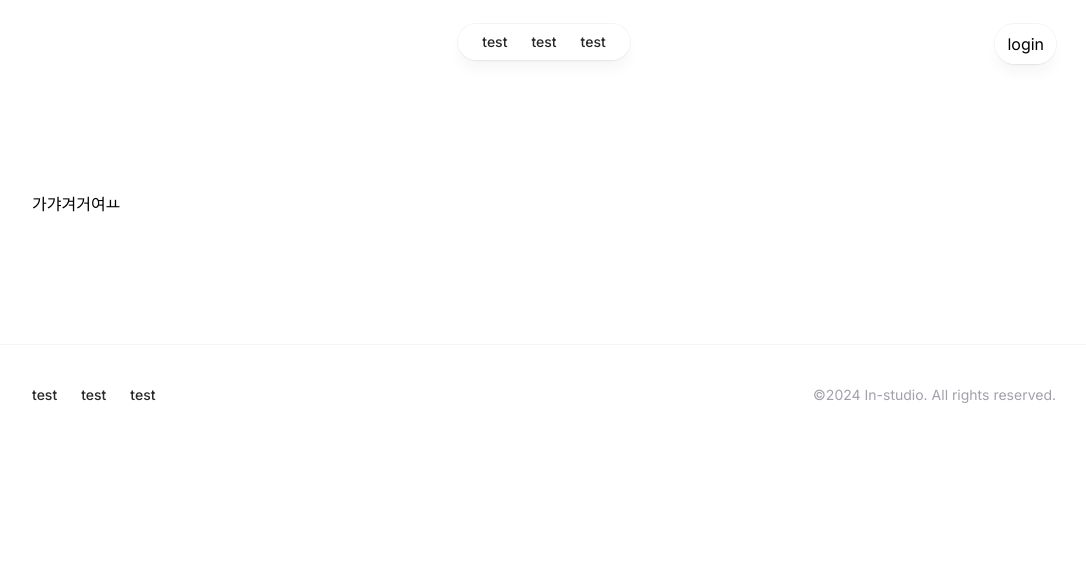
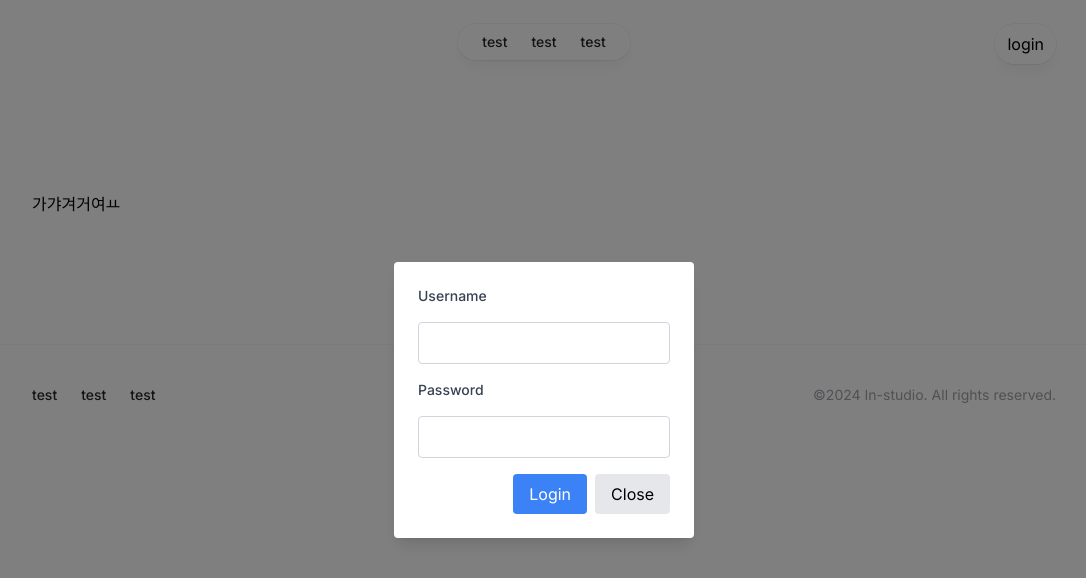
Before and after one commit to cheesu/next14template, a Next.js app: page / in a window 1280 px wide. Both pictures are taken after a click on the button "login". Shown: the top 578 px of the page, without its empty margins (96-1182 px from the left). Built offline with nearby package versions, Linux system fonts and the light colour scheme.

Commit message:
헤더 로그인 분리및 로그인 입력 모달 추가

```diff
--- a/src/components/layout/Header.tsx
+++ b/src/components/layout/Header.tsx
@@ -1,6 +1,7 @@
 import React from "react";
 import Image from "next/image"; // Next.js 프로젝트에서 이미지를 다룰 때 사용합니다.
 import Menu from "./Menu";
+import LoginButton from "../login/LoginButton";
 
 const Header = () => {
   return (
@@ -81,13 +82,7 @@ const Header = () => {
                   </div>
                   <div className="flex justify-end md:flex-1">
                     <div className="pointer-events-auto">
-                      <button
-                        type="button"
-                        aria-label="Switch to dark theme"
-                        className="group rounded-full bg-white/90 px-3 py-2 shadow-lg shadow-zinc-800/5 ring-1 ring-zinc-900/5 backdrop-blur transition dark:bg-zinc-800/90 dark:ring-white/10 dark:hover:ring-white/20"
-                      >
-                        login
-                      </button>
+                      <LoginButton />
                     </div>
                   </div>
                 </div>
@@ -96,7 +91,6 @@ const Header = () => {
           </div>
         </div>
       </div>
-      {/* 너무 길어지므로 이후 부분은 생략합니다. 필요한 부분을 추가해 주세요. */}
     </header>
   );
 };
--- /dev/null
+++ b/src/components/login/LoginButton.tsx
@@ -0,0 +1,30 @@
+"use client";
+import React, { useState } from "react";
+import LoginModal from "./LoginModal";
+
+const LoginButton = () => {
+  const [isModalOpen, setIsModalOpen] = useState(false);
+
+  const handleLoginClick = () => {
+    setIsModalOpen(true);
+  };
+
+  const handleModalClose = () => {
+    setIsModalOpen(false);
+  };
+  return (
+    <>
+      <button
+        onClick={handleLoginClick}
+        type="button"
+        aria-label="Switch to dark theme"
+        className="group rounded-full bg-white/90 px-3 py-2 shadow-lg shadow-zinc-800/5 ring-1 ring-zinc-900/5 backdrop-blur transition dark:bg-zinc-800/90 dark:ring-white/10 dark:hover:ring-white/20"
+      >
+        login
+      </button>
+      {isModalOpen && <LoginModal onClose={handleModalClose} />}
+    </>
+  );
+};
+
+export default LoginButton;
--- /dev/null
+++ b/src/components/login/LoginModal.tsx
@@ -0,0 +1,75 @@
+import React from "react";
+import { useForm } from "react-hook-form";
+
+type LoginFormInputs = {
+  username: string;
+  password: string;
+};
+
+interface LoginModalProps {
+  onClose: () => void;
+}
+
+const LoginModal: React.FC<LoginModalProps> = ({ onClose }) => {
+  const { register, handleSubmit } = useForm<LoginFormInputs>();
+
+  const onSubmit = (data: LoginFormInputs) => {
+    // Handle login logic here
+    console.log(data);
+  };
+
+  return (
+    <div className="fixed inset-0 flex items-center justify-center z-50">
+      <div
+        className="absolute inset-0 bg-black opacity-50"
+        onClick={onClose}
+      ></div>
+      <div className="bg-white p-6 rounded shadow-lg z-10">
+        <form onSubmit={handleSubmit(onSubmit)} className="space-y-4">
+          <label
+            htmlFor="username"
+            className="block text-sm font-medium text-gray-700"
+          >
+            Username
+          </label>
+          <input
+            type="text"
+            id="username"
+            {...register("username")}
+            className="block w-full p-2 border border-gray-300 rounded"
+          />
+
+          <label
+            htmlFor="password"
+            className="block text-sm font-medium text-gray-700"
+          >
+            Password
+          </label>
+          <input
+            type="password"
+            id="password"
+            {...register("password")}
+            className="block w-full p-2 border border-gray-300 rounded"
+          />
+
+          <div className="flex justify-end space-x-2">
+            <button
+              type="submit"
+              className="px-4 py-2 bg-blue-500 text-white rounded hover:bg-blue-600"
+            >
+              Login
+            </button>
+            <button
+              onClick={onClose}
+              className="px-4 py-2 bg-gray-200 rounded hover:bg-gray-300"
+            >
+              Close
+            </button>
+          </div>
+        </form>
+      </div>
+    </div>
+  );
+};
+
+export default LoginModal;
--- /dev/null
+++ b/src/components/login/LoginSuccessModal.tsx
@@ -0,0 +1,45 @@
+import React, { useState } from "react";
+
+const LoginSuccessModal: React.FC = () => {
+  const [showModal, setShowModal] = useState(true);
+
+  const closeModal = () => {
+    setShowModal(false);
+  };
+
+  return (
+    <>
+      {showModal && (
+        <div className="fixed inset-0 flex items-center justify-center z-50">
+          <div className="bg-white rounded-lg p-8">
+            <h2 className="text-2xl font-bold mb-4">Login Successful!</h2>
+            <p className="text-gray-600 mb-4">
+              You have successfully logged in.
+            </p>
+            <button
+              className="absolute top-2 right-2 text-gray-500 hover:text-gray-700"
+              onClick={closeModal}
+            >
+              <svg
+                xmlns="http://www.w3.org/2000/svg"
+                className="h-6 w-6"
+                fill="none"
+                viewBox="0 0 24 24"
+                stroke="currentColor"
+              >
+                <path
+                  strokeLinecap="round"
+                  strokeLinejoin="round"
+                  strokeWidth={2}
+                  d="M6 18L18 6M6 6l12 12"
+                />
+              </svg>
+            </button>
+          </div>
+        </div>
+      )}
+    </>
+  );
+};
+
+export default LoginSuccessModal;
```
